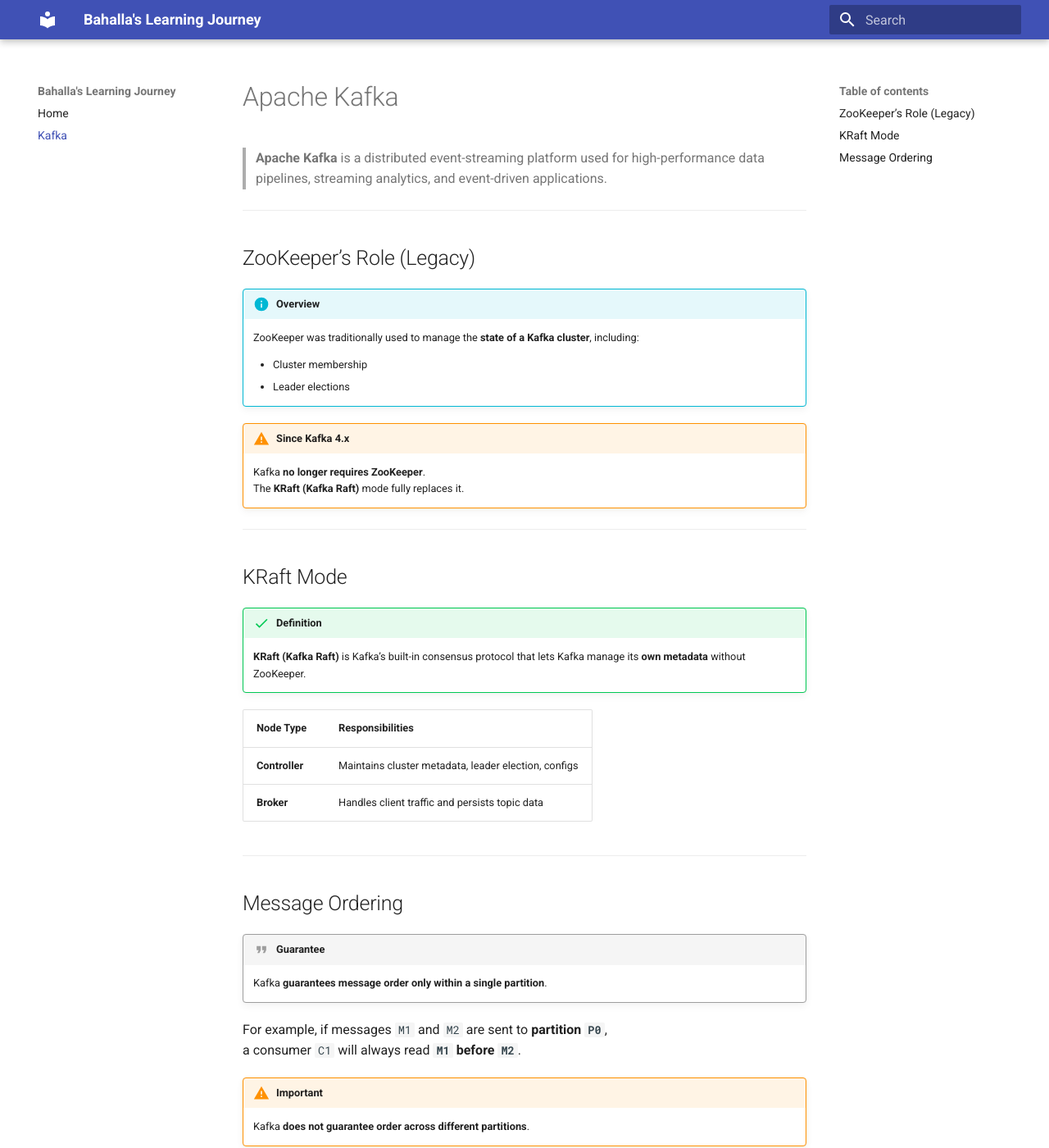
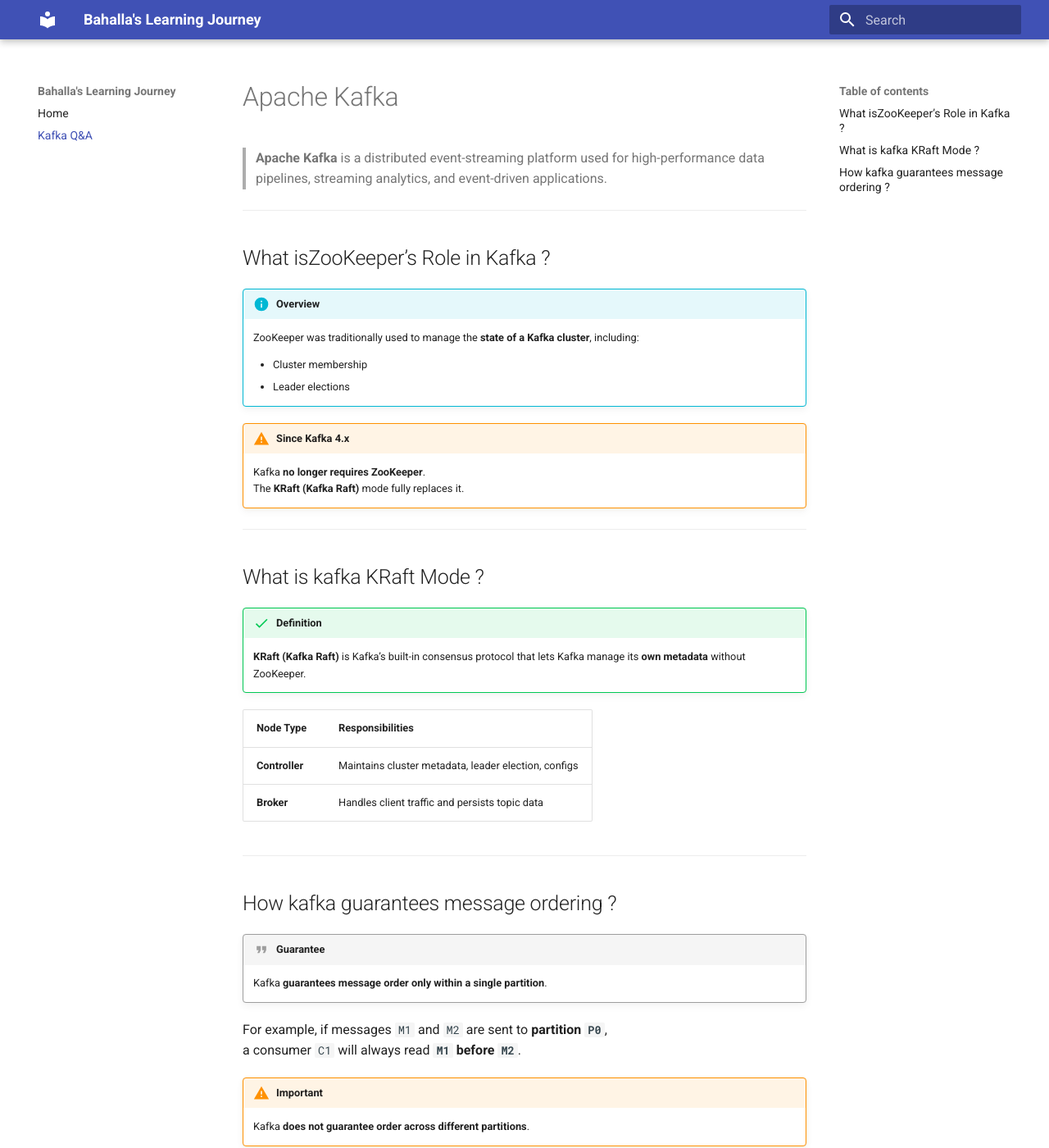
Before and after one commit to BAHALLA/learning-documentation, an MkDocs documentation site: the page built from docs/kafka.md, in a window 1280 px wide and 1400 px high. Shown: the whole window at 82% size. Built offline with MkDocs 1.6.1 and Material for MkDocs 9.7.7, drawn with Linux system fonts in a browser that asks for light colours.

Commit message:
Q&A format

```diff
--- a/docs/kafka.md
+++ b/docs/kafka.md
@@ -4,7 +4,7 @@
 
 ---
 
-## ZooKeeper’s Role (Legacy)
+## What isZooKeeper’s Role in Kafka ?
 
 !!! info "Overview"
     ZooKeeper was traditionally used to manage the **state of a Kafka cluster**, including:
@@ -18,7 +18,7 @@
 
 ---
 
-## KRaft Mode
+## What is kafka KRaft Mode ?
 
 !!! success "Definition"
     **KRaft (Kafka Raft)** is Kafka’s built-in consensus protocol that lets Kafka manage its **own metadata** without ZooKeeper.
@@ -30,7 +30,7 @@
 
 ---
 
-## Message Ordering
+## How kafka guarantees message ordering ?
 
 !!! quote "Guarantee"
     Kafka **guarantees message order only within a single partition**.
--- a/mkdocs.yml
+++ b/mkdocs.yml
@@ -4,7 +4,7 @@ theme:
   name: material
 nav:
   - Home: index.md
-  - Kafka: kafka.md
+  - Kafka Q&A: kafka.md
 
 markdown_extensions:
   - admonition           # <– needed for !!! info/warning/success
```
